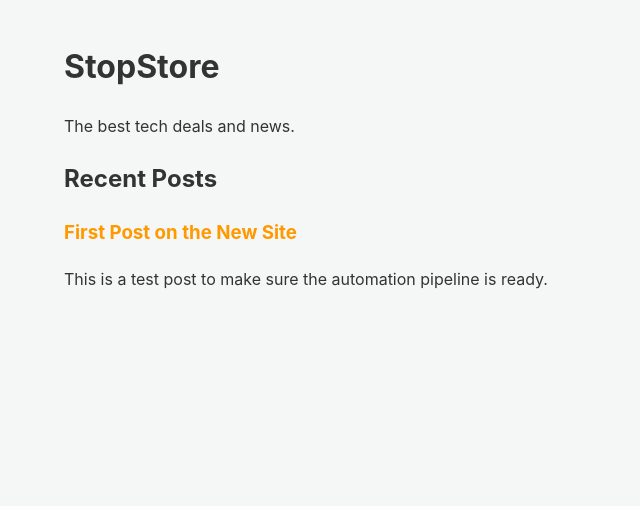
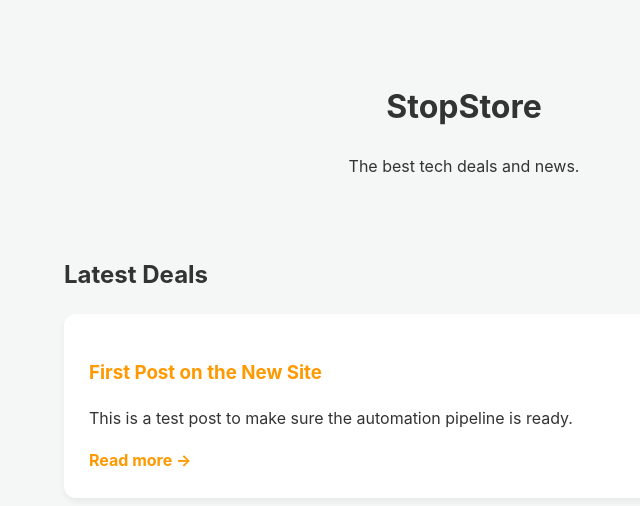
Before and after one commit to him001133/stopstore-simple, a Jekyll site: the page built from index.html, in a window 1280 px wide. Shown: the top 506 px of the page, without its empty margins (176-816 px from the left). Built offline with Jekyll 4.4.1, drawn with Linux system fonts in a browser that asks for light colours.

Commit message:
Update index.html for header and post display

```diff
--- a/index.html
+++ b/index.html
@@ -2,13 +2,16 @@
 layout: default
 title: Home
 ---
-<h1>{{ site.title }}</h1>
-<p>{{ site.description }}</p>
+<header>
+    <h1>{{ site.title }}</h1>
+    <p>{{ site.description }}</p>
+</header>
 
-<h2>Recent Posts</h2>
+<h2>Latest Deals</h2>
 {% for post in site.posts %}
-    <div class="post">
-        <a href="{{ post.url }}"><h3>{{ post.title }}</h3></a>
+    <div class="post-card">
+        <h3><a href="{{ post.url }}">{{ post.title }}</a></h3>
         <p>{{ post.excerpt }}</p>
+        <a href="{{ post.url }}">Read more →</a>
     </div>
 {% endfor %}
```
